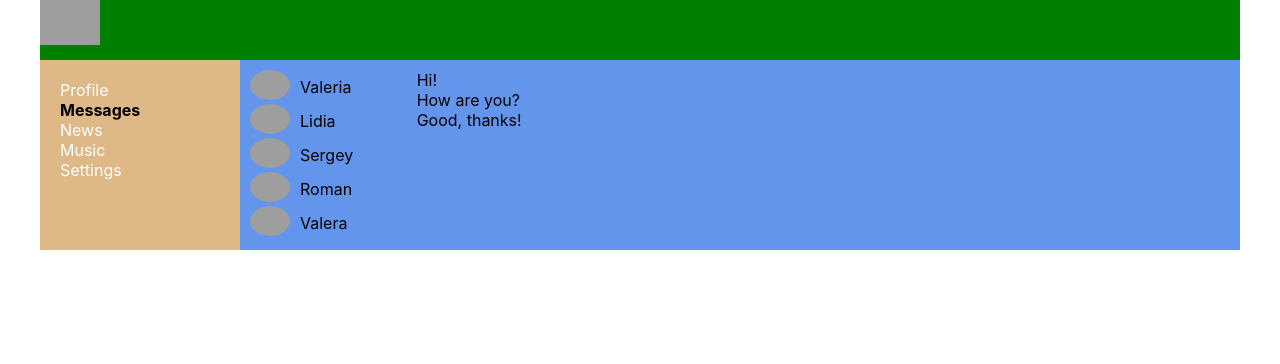
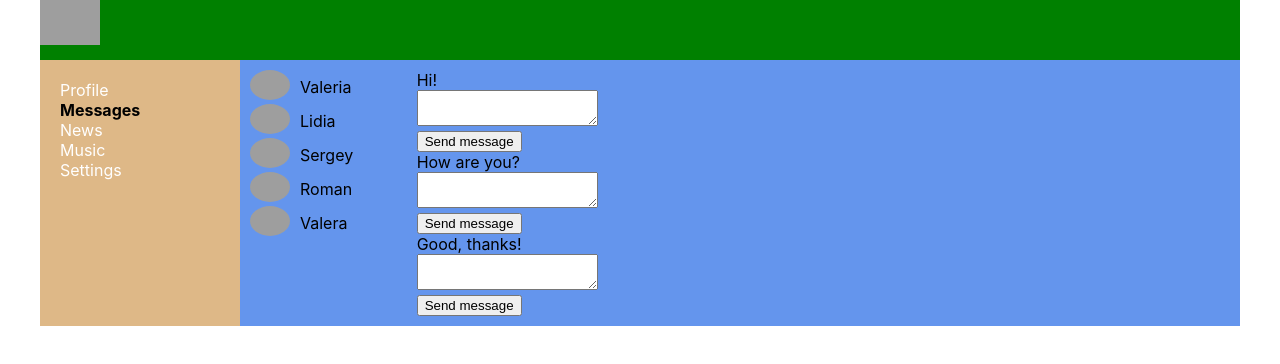
Before and after one commit to WhereToPress/react, a React (Create React App) app: page /dialogs in a window 1280 px wide. Shown: the top 364 px of the page. Built offline with nearby package versions, Linux system fonts and the light colour scheme; grey boxes are pictures that could not be loaded.

Commit message:
less 31. Обработка введенных в textarea данных с выводом alerta с введенным сообщением по нажатию кнопки

```diff
--- a/src/components/Dialogs/Message/Message.jsx
+++ b/src/components/Dialogs/Message/Message.jsx
@@ -1,9 +1,25 @@
 import style from "./Message.module.css";
+import React from "react";
 
 const Message = (props) => {
-    return (
-        <div className={style.message}>{props.message}</div>
-    )
-}
+  let newMessageElement = React.createRef();
+
+  let sendNewMessage = () => {
+    let textNewMessage = newMessageElement.current.value;
+    alert(textNewMessage);
+  };
+
+  return (
+    <div>
+      <div className={style.message}>{props.message}</div>
+      <div>
+        <textarea ref={newMessageElement}></textarea>
+      </div>
+      <div>
+        <button onClick={sendNewMessage}>Send message</button>
+      </div>
+    </div>
+  );
+};
 
 export default Message;
--- a/src/components/Profile/MyPosts/MyPosts.jsx
+++ b/src/components/Profile/MyPosts/MyPosts.jsx
@@ -1,22 +1,31 @@
 import style from "./MyPosts.module.css";
 import Post from "./Post/Post.jsx";
+import React from "react";
 
 const MyPosts = (props) => {
-  let postElement = props.postData.map( p => (<Post message={p.message} likesCount={p.likesCount} />))
+  let postElement = props.postData.map((p) => (
+    <Post message={p.message} likesCount={p.likesCount} />
+  ));
+
+  let newPostElement = React.createRef();
+
+  let addNewPost = () => {
+    let textNewPost = newPostElement.current.value;
+    alert(textNewPost);
+  };
+
   return (
     <div className={style.postsBlock}>
       <h3>My posts</h3>
       <div>
         <div>
-          <textarea></textarea>
+          <textarea ref={newPostElement}></textarea>
         </div>
         <div>
-          <button>Add new post</button>
+          <button onClick={addNewPost}>Add new post</button>
         </div>
       </div>
-      <div className={style.posts}>
-        {postElement}
-      </div>
+      <div className={style.posts}>{postElement}</div>
     </div>
   );
 };
--- a/src/components/Profile/MyPosts/Post/Post.jsx
+++ b/src/components/Profile/MyPosts/Post/Post.jsx
@@ -7,7 +7,7 @@ const Post = (props) => {
         src="https://klike.net/uploads/posts/2019-03/1551511801_1.jpg"
         alt="post_avatar"
       ></img>
-      {props.message}
+      <div>{props.message}</div>
       <div>
         <span>like: {props.likesCount}</span>
       </div>
--- a/src/components/Profile/Profile.jsx
+++ b/src/components/Profile/Profile.jsx
@@ -6,7 +6,7 @@ import ProfileInfo from "./ProfileInfo/ProfileInfo";
 const Profile = (props) => {
   return (
     <div>
-      <ProfileInfo />
+      <ProfileInfo profileData={props.state.profileData} />
       <MyPosts postData={props.state.postData}/>
     </div>
   );
--- a/src/components/Profile/ProfileInfo/ProfileInfo.jsx
+++ b/src/components/Profile/ProfileInfo/ProfileInfo.jsx
@@ -1,6 +1,6 @@
 import style from "./ProfileInfo.module.css";
 
-const ProfileInfo = () => {
+const ProfileInfo = (props) => {
   return (
     <div>
       <div>
@@ -13,7 +13,7 @@ const ProfileInfo = () => {
         <img
           className={style.content__ava_img}
           src="https://funkylife.in/wp-content/uploads/2023/03/good-morning-image-531.jpg"
-          alt="personal_avatar"
+          alt="profile_avatar"
         ></img>
         ava + descriprion
       </div>
--- a/src/redux/state.js
+++ b/src/redux/state.js
@@ -14,6 +14,9 @@ let state = {
         ],
     },
     profilePage: {
+        profileData : [
+            {name: "Mak", id: 0, ava: "https://funkylife.in/wp-content/uploads/2023/03/good-morning-image-531.jpg"}
+        ],
         postData : [
             {id: 1, message: "Hello, World!", likesCount: 15},
             {id: 2, message: "It's my first post", likesCount: 20}
```
